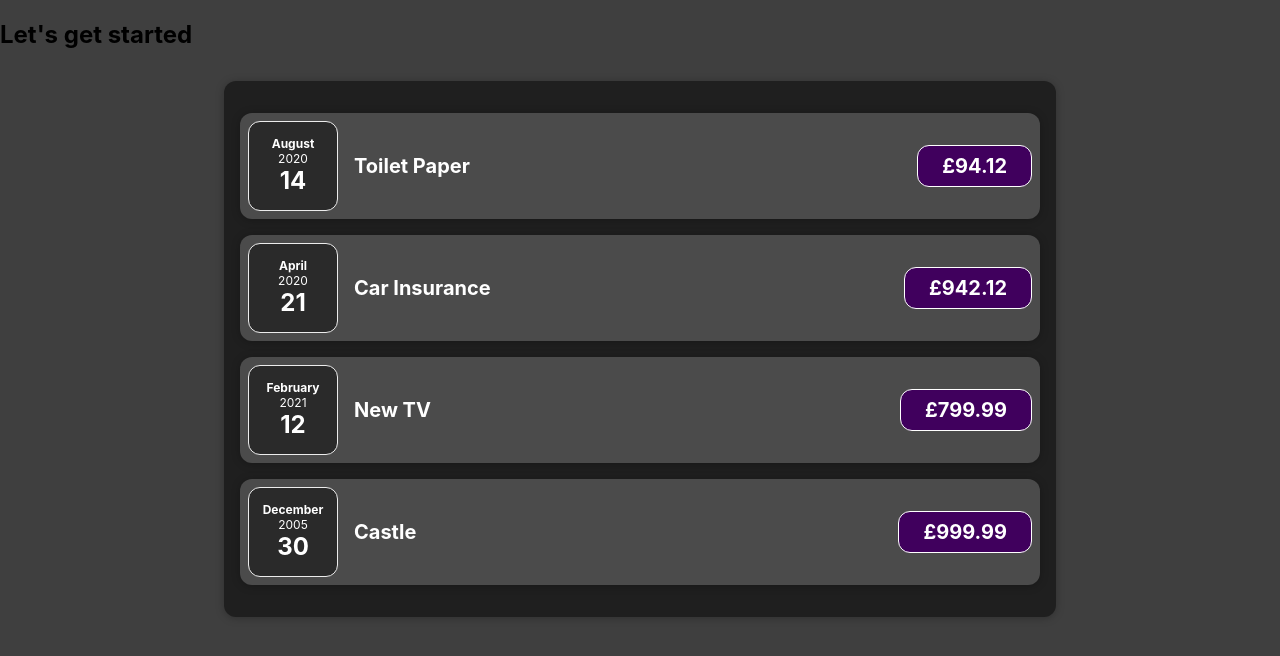
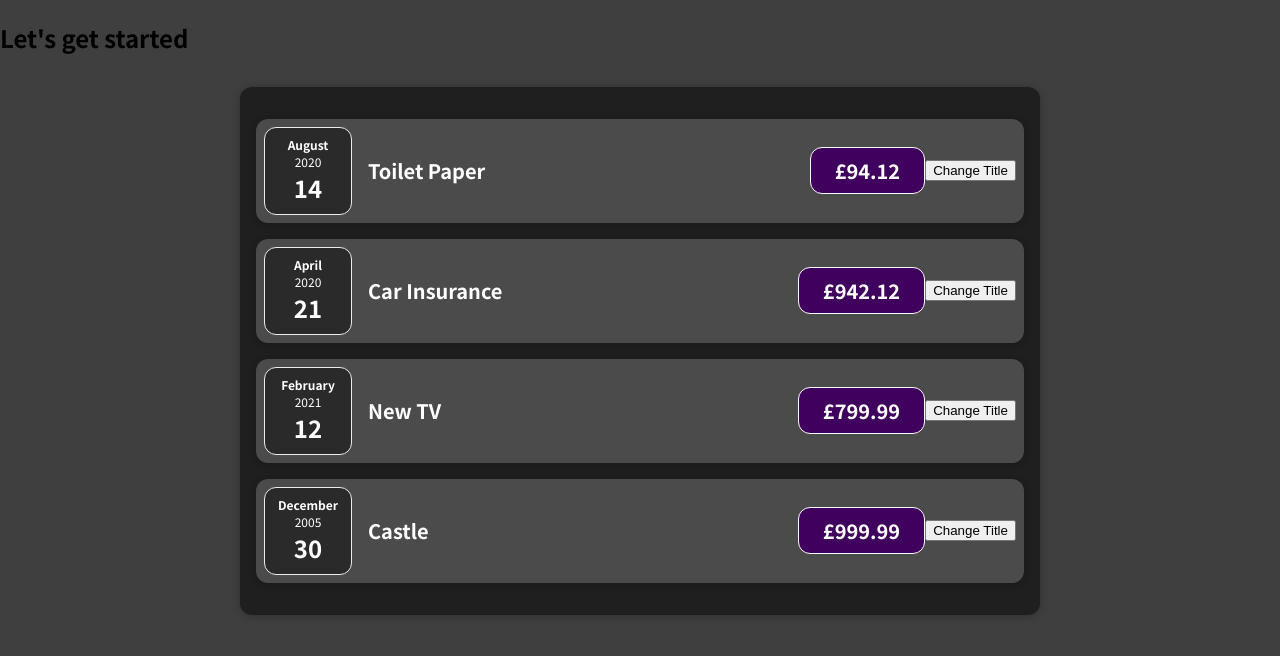
Before and after one commit to albert-kuc/ExpensesInReact, a React (Create React App) app: page / in a window 1280 px wide. Shown: the top 656 px of the page. Built offline with nearby package versions, Linux system fonts and the light colour scheme.

Commit message:
Add State to ExpenseItem

```diff
--- a/src/components/Expenses/ExpenseItem.js
+++ b/src/components/Expenses/ExpenseItem.js
@@ -1,17 +1,25 @@
-import React from 'react';
+import React, { useState } from 'react';
 
 import ExpenseDate from "./ExpenseDate";
 import Card from "../UI/Card"
 import './ExpenseItem.css';
 
 const ExpenseItem = (props) => {
+  const [title, setTitle] = useState(props.title);
+
+  const clickHandler = () => {
+    setTitle('Updated');
+    console.log("Clicked!!");
+  }
+
   return (
     <Card className="expense-item">
       <ExpenseDate date={props.date}/>
       <div className="expense-item__description">
-        <h2>{props.title}</h2>
+        <h2>{title}</h2>
         <div className="expense-item__price">£{props.amount}</div>
       </div>
+      <button onClick={clickHandler}>Change Title</button>
     </Card>
   )
 }
--- a/src/index.css
+++ b/src/index.css
@@ -1,14 +1,14 @@
+@import url('https://fonts.googleapis.com/css2?family=Noto+Sans+JP:wght@400;700&display=swap');
+
+* {
+  box-sizing: border-box;
+}
+
+html {
+  font-family: 'Noto Sans JP', sans-serif;
+}
+
 body {
   margin: 0;
   background-color: #3f3f3f;
-  font-family: -apple-system, BlinkMacSystemFont, 'Segoe UI', 'Roboto', 'Oxygen',
-    'Ubuntu', 'Cantarell', 'Fira Sans', 'Droid Sans', 'Helvetica Neue',
-    sans-serif;
-  -webkit-font-smoothing: antialiased;
-  -moz-osx-font-smoothing: grayscale;
 }
-
-code {
-  font-family: source-code-pro, Menlo, Monaco, Consolas, 'Courier New',
-    monospace;
-}
```
